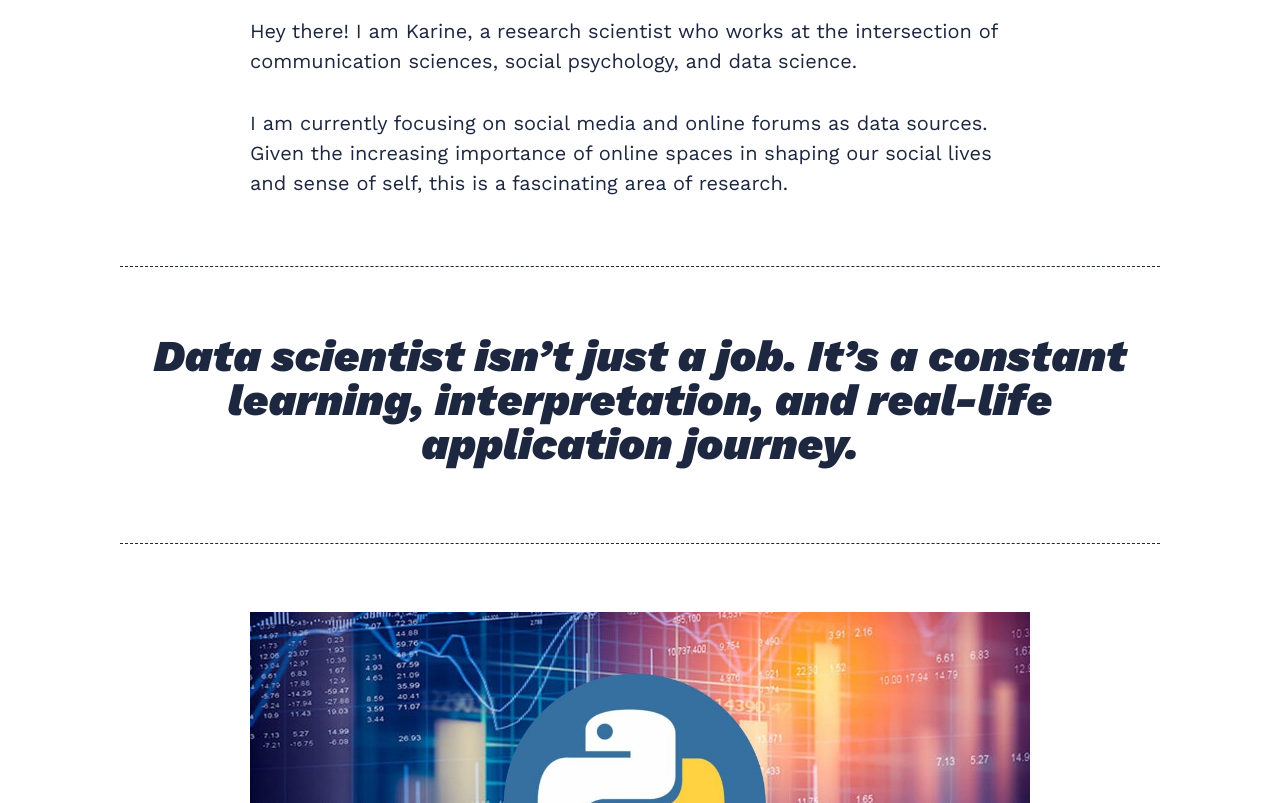
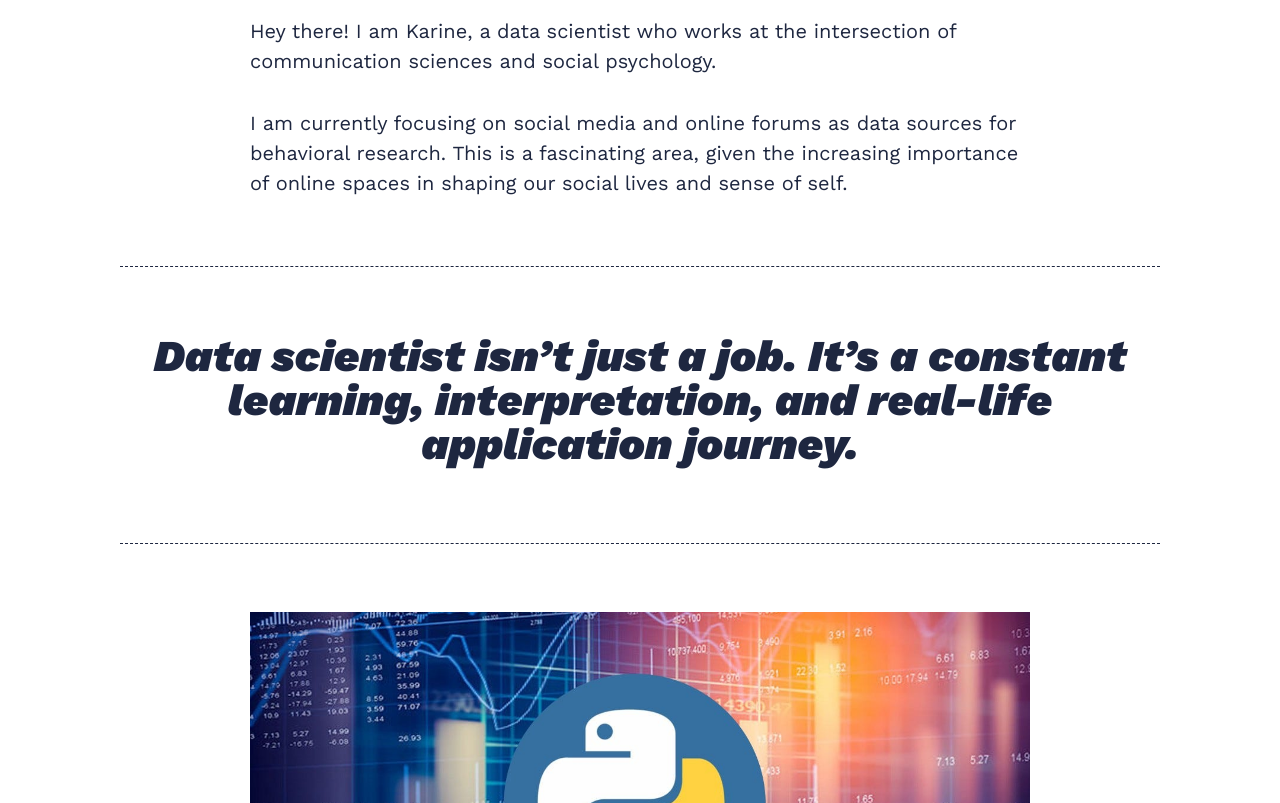
Before and after one commit to kargam0167/kargam0167.github.io, a Jekyll site: the page built from _pages/about.md, in a window 1280 px wide and 1400 px high, scrolled down 514 px, cut to the strip 149-952 px from the top of the window. Built offline with Jekyll 4.4.1, drawn with Linux system fonts in a browser that asks for light colours; nearby versions of some CDN libraries; some of the changed text lies outside the part shown.

Commit message:
Update about.md

```diff
--- a/_pages/about.md
+++ b/_pages/about.md
@@ -8,10 +8,10 @@ permalink: /about/
 
 </div>
 
-Hey there! I am Karine, a research scientist who works at the intersection of communication sciences, social psychology, and data science.
+Hey there! I am Karine, a data scientist who works at the intersection of communication sciences and social psychology.
 
 
-I am currently focusing on social media and online forums as data sources. Given the increasing importance of online spaces in shaping our social lives and sense of self, this is a fascinating area of research.
+I am currently focusing on social media and online forums as data sources for behavioral research. This is a fascinating area, given the increasing importance of online spaces in shaping our social lives and sense of self.
 
 
 > Data scientist isn't just a job. It's a constant learning, interpretation, and real-life application journey.
@@ -20,7 +20,7 @@ I am currently focusing on social media and online forums as data sources. Given
 ![Workflow]({{site.baseurl}}/images/09-1.jpeg)
 
 
-I've spent four years researching social media, collecting and understanding their metadata, and spotting trends that help us understand behavior changes. This research led to several published papers and formed my Ph.D. thesis in Communication Science.
+I've spent four years researching social media, collecting and understanding their metadata, and spotting trends that help us understand behavior changes. This research led to several published papers and formed my Ph.D. thesis in Communication Sciences.
 
 <div class="gallery-box">
   <div class="gallery">
```
Also changed, not shown: other parts of _pages/about.md (+1 -1 lines).
